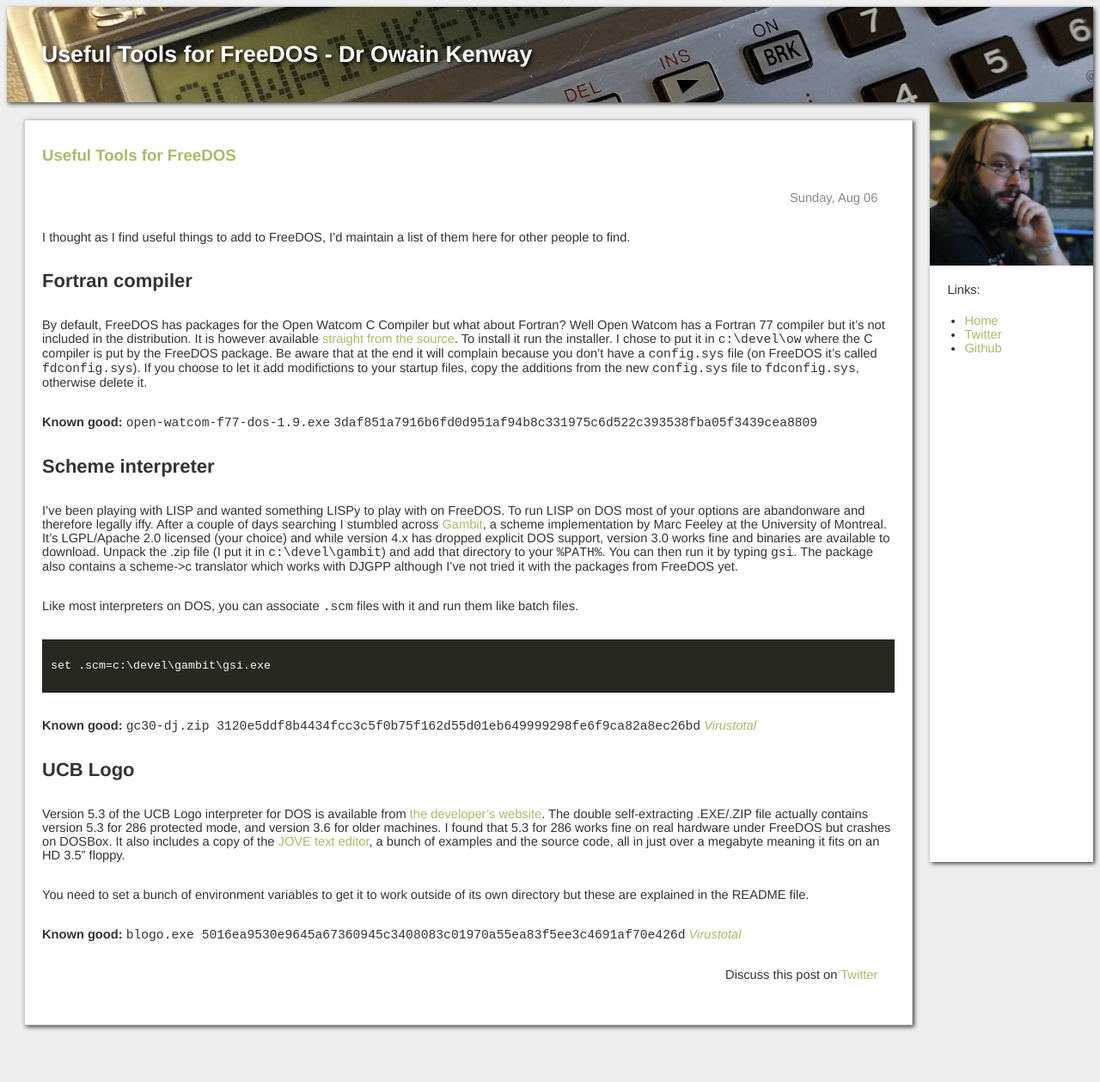
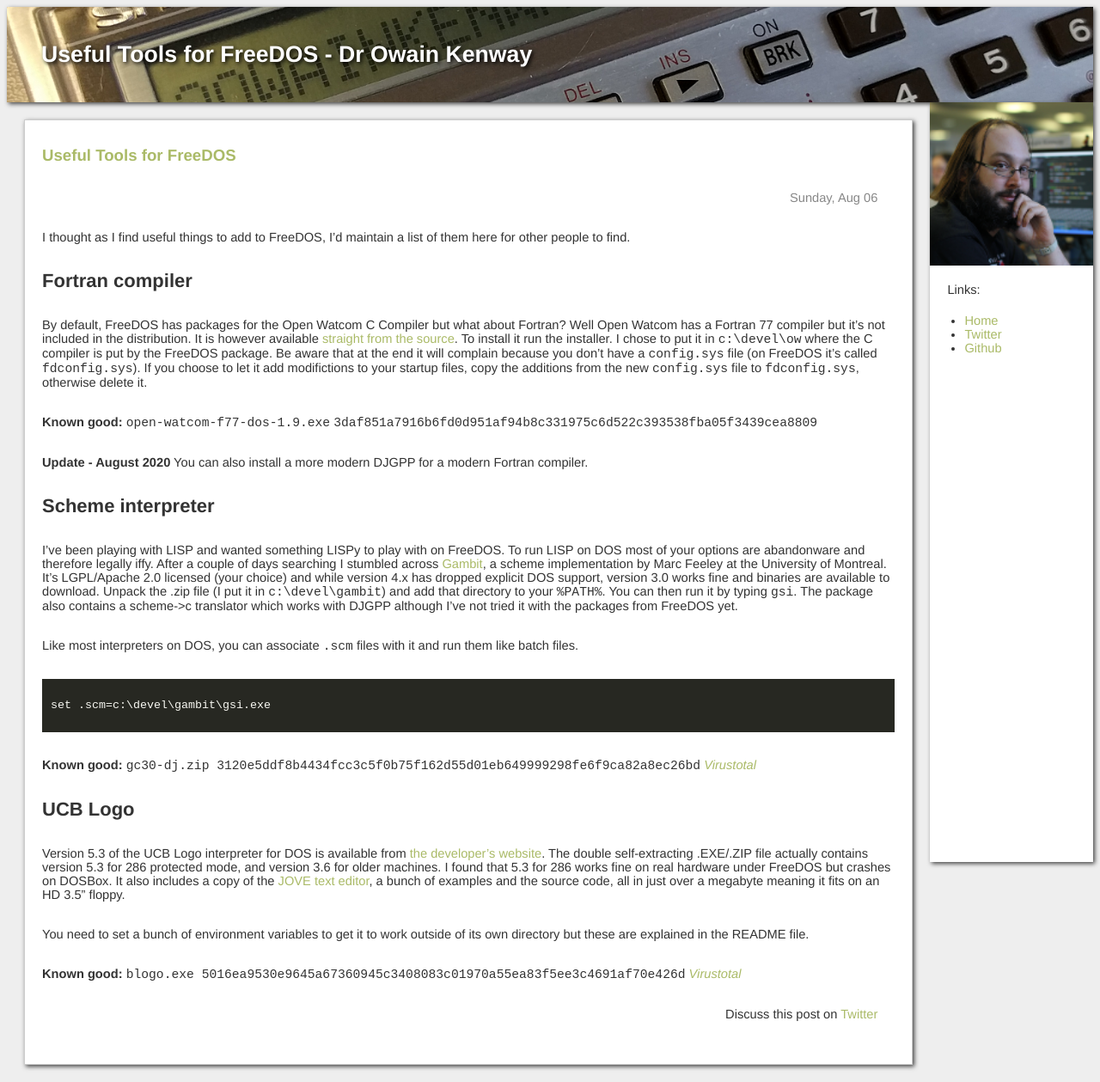
Before and after one commit to owainkenwayucl/owainkenwayucl.github.io, a Jekyll site: the page built from _posts/2017-08-06-UsefulToolsFreeDOS.md, in a window 1280 px wide. Shown: the whole page at 86% size. Built offline with Jekyll 4.4.1, drawn with Linux system fonts in a browser that asks for light colours; before the commit the page ends 1213 px from its top, so only the background shows below that.

Commit message:
Add note about DJGPP.

```diff
--- a/_posts/2017-08-06-UsefulToolsFreeDOS.md
+++ b/_posts/2017-08-06-UsefulToolsFreeDOS.md
@@ -10,6 +10,8 @@
 By default, FreeDOS has packages for the Open Watcom C Compiler but what about Fortran?  Well Open Watcom has a Fortran 77 compiler but it's not included in the distribution.  It is however available [straight from the source](http://www.openwatcom.org/download.php).  To install it run the installer. I chose to put it in `c:\devel\ow` where the C compiler is put by the FreeDOS package.  Be aware that at the end it will complain because you don't have a `config.sys` file (on FreeDOS it's called `fdconfig.sys`).  If you choose to let it add modifictions to your startup files, copy the additions from the new `config.sys` file to `fdconfig.sys`, otherwise delete it.
 
 **Known good:** `open-watcom-f77-dos-1.9.exe` `3daf851a7916b6fd0d951af94b8c331975c6d522c393538fba05f3439cea8809`
+
+**Update - August 2020** You can also install a more modern DJGPP for a modern Fortran compiler.
 
 ## Scheme interpreter
 
```
